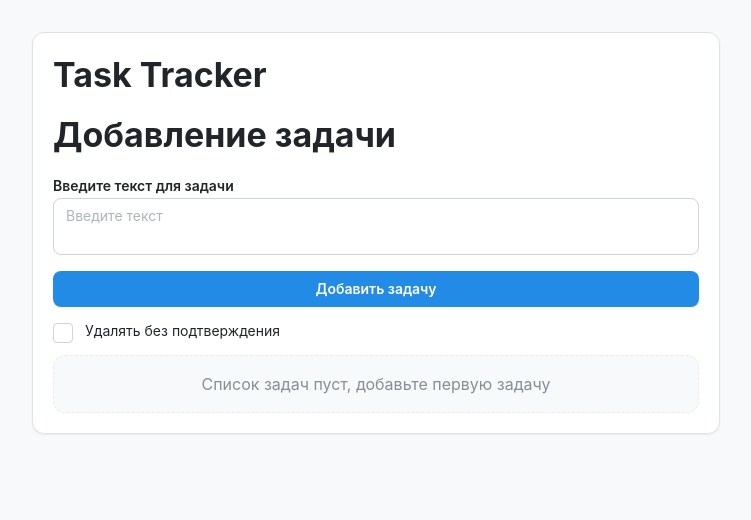
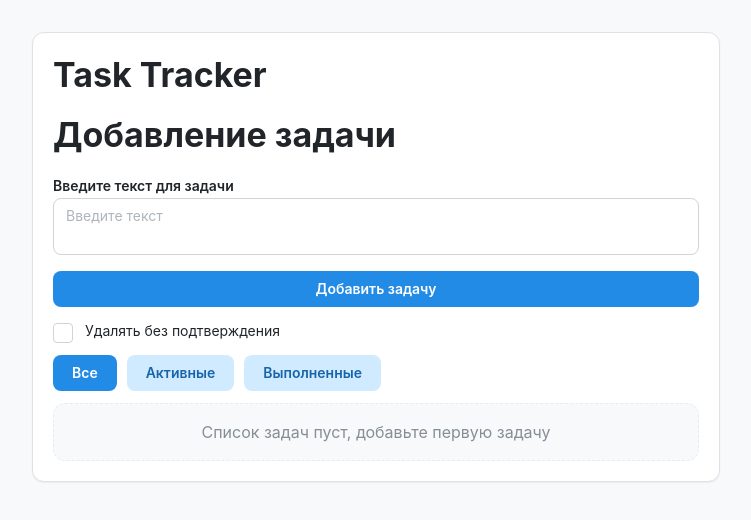
Before and after one commit to Idzu/Task-tracker, a React (Vite) app: page / in a window 1280 px wide. Shown: the top 520 px of the page, without its empty margins (264-1015 px from the left). Built offline with nearby package versions, Linux system fonts and the light colour scheme.

Commit message:
new: фильтрация по статусам задачи

```diff
--- a/src/components/TaskList/TaskList.tsx
+++ b/src/components/TaskList/TaskList.tsx
@@ -1,14 +1,16 @@
 import { notifications } from '@mantine/notifications';
-import { Checkbox, Stack, Text } from '@mantine/core';
+import { Button, Checkbox, Group, Stack, Text } from '@mantine/core';
 import { useState } from 'react';
 import { useAppDispatch, useAppSelector } from '../../app/hooks';
 import { deleteTask, toggleTaskCompleted, updateTaskTitle } from '../../features/tasks/tasksSlice';
+import type { TaskFilter } from '../../types/Filters';
 import { TaskItem } from '../TaskItem/TaskItem';
 import styles from './TaskList.module.scss';
 
 export const TaskList = () => {
   const [isEditing, setIsEditing] = useState<number>(0);
   const [deleteWithoutConfirm, setDeleteWithoutConfirm] = useState(false);
+  const [filter, setFilter] = useState<TaskFilter>('all');
   const dispatch = useAppDispatch();
   const tasks = useAppSelector((state) => state.tasks.tasks);
 
@@ -52,8 +54,29 @@ export const TaskList = () => {
     });
   };
 
+  // Фильтрация задач
+  const filteredTasks = tasks.filter((task) => {
+    if (filter === 'active') {
+      return !task.completed;
+    }
+
+    if (filter === 'completed') {
+      return task.completed;
+    }
+
+    return true;
+  });
+
+  // Текст для пустого списка
+  const emptyText =
+    filter === 'active'
+      ? 'Нет активных задач'
+      : filter === 'completed'
+        ? 'Нет выполненных задач'
+        : 'Список задач пуст, добавьте первую задачу';
+
   // Список задач
-  const items = tasks.map((task) => (
+  const items = filteredTasks.map((task) => (
     <TaskItem
       key={task.id}
       id={task.id}
@@ -85,11 +108,23 @@ export const TaskList = () => {
         label="Удалять без подтверждения"
       />
 
+      <Group gap="xs">
+        <Button variant={filter === 'all' ? 'filled' : 'light'} onClick={() => setFilter('all')}>
+          Все
+        </Button>
+        <Button variant={filter === 'active' ? 'filled' : 'light'} onClick={() => setFilter('active')}>
+          Активные
+        </Button>
+        <Button variant={filter === 'completed' ? 'filled' : 'light'} onClick={() => setFilter('completed')}>
+          Выполненные
+        </Button>
+      </Group>
+
       {items.length ? (
         <Stack gap="sm">{items}</Stack>
       ) : (
         <Text c="dimmed" className={styles.taskList__empty}>
-          Список задач пуст, добавьте первую задачу
+          {emptyText}
         </Text>
       )}
     </div>
```
